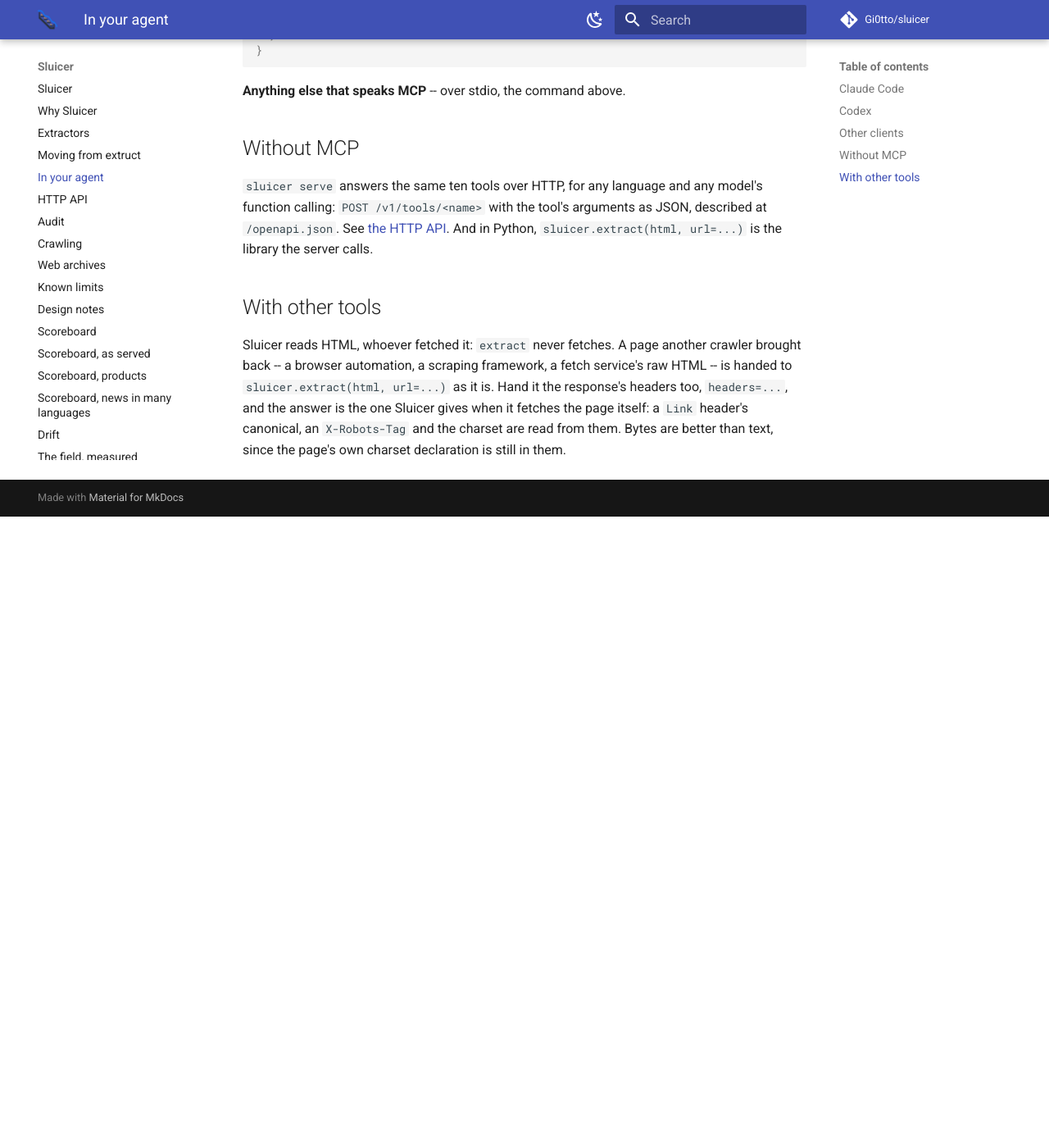
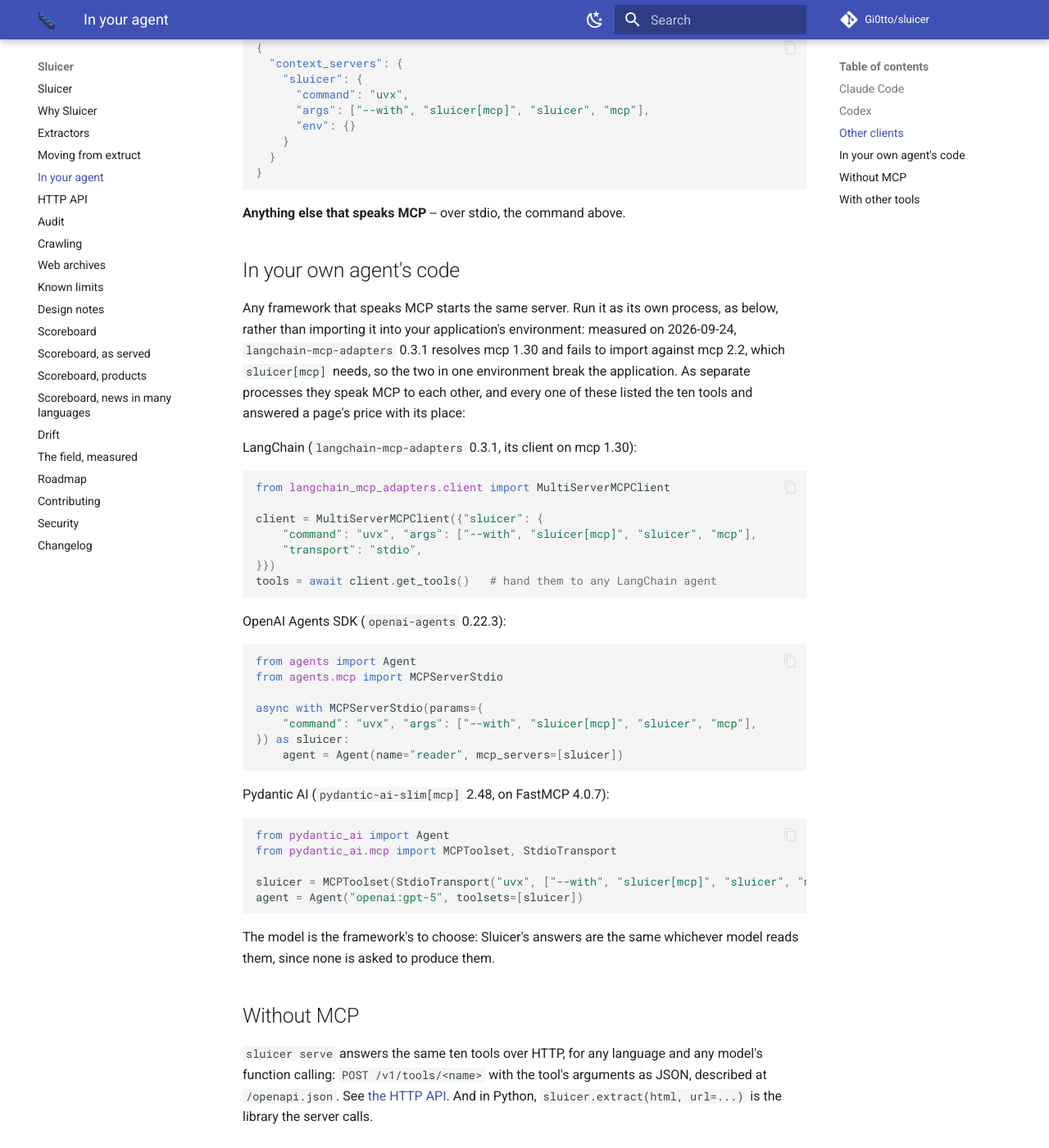
Before and after one commit to Gi0tto/sluicer, an MkDocs documentation site: the page built from docs/agents.md, in a window 1280 px wide and 1400 px high, scrolled down 2578 px. Shown: the whole window at 82% size. Built offline with MkDocs 1.6.1 and Material for MkDocs 9.7.7, drawn with Linux system fonts in a browser that asks for light colours; comment, search, counter and statistics services are not loaded; before the commit the page ends 3208 px from its top, so only the background shows below that; some of the changed text lies outside the part shown.

Commit message:
docs: Sluicer in three agent frameworks, after six other fetchers
LangChain, the OpenAI Agents SDK and Pydantic AI each listed the ten
tools and answered a page's price with its place, with no model and no
key. langchain-mcp-adapters 0.3.1 resolves mcp 1.30 and fails to import
against the mcp 2.2 Sluicer needs, so the page says to run the server as
its own process, where the two speak MCP to each other.

Playwright, Crawl4AI, Scrapling, Scrapy and httpx each fetched a local
page and handed it over, bytes or text, headers included, and Sluicer
read the price and the Link header's canonical from each. Firecrawl's
raw_html is shown from firecrawl-py 4.44's model, not run, since its
service needs a key. Gemini CLI was run: gemini mcp add writes the entry
shown, and the server connects in a folder the CLI trusts.

The changelog's Unreleased section records the fixes the news
scoreboard found.

````diff
--- a/docs/agents.md
+++ b/docs/agents.md
@@ -64,8 +64,9 @@
 
 ## Other clients
 
-These are written from each client's own documentation, as it read on
-2026-09-24, and were not run here. Each starts the same command.
+Gemini CLI was run here; the others are written from each client's own
+documentation, as it read on 2026-09-24, and were not. Each starts the same
+command.
 
 **Cursor** -- `.cursor/mcp.json` in a project, or `~/.cursor/mcp.json`:
 
@@ -101,8 +102,16 @@
 code --add-mcp '{"name":"sluicer","command":"uvx","args":["--with","sluicer[mcp]","sluicer","mcp"]}'
 ```
 
-**Gemini CLI** -- `~/.gemini/settings.json`, or `.gemini/settings.json` in a
-project:
+**Gemini CLI** -- run on 2026-09-24:
+
+```bash
+gemini mcp add -s user sluicer uvx --with 'sluicer[mcp]' sluicer mcp
+```
+
+writes this into `~/.gemini/settings.json` (or `.gemini/settings.json` in a
+project, without `-s user`), and `gemini mcp list` then shows the server
+connected. Gemini CLI starts MCP servers only in a folder it trusts: in one
+it does not, the server is listed as disabled.
 
 ```json
 {
@@ -137,6 +146,53 @@
 
 **Anything else that speaks MCP** -- over stdio, the command above.
 
+## In your own agent's code
+
+Any framework that speaks MCP starts the same server. Run it as its own
+process, as below, rather than importing it into your application's
+environment: measured on 2026-09-24, `langchain-mcp-adapters` 0.3.1 resolves
+mcp 1.30 and fails to import against mcp 2.2, which `sluicer[mcp]` needs, so
+the two in one environment break the application. As separate processes they
+speak MCP to each other, and every one of these listed the ten tools and
+answered a page's price with its place:
+
+LangChain (`langchain-mcp-adapters` 0.3.1, its client on mcp 1.30):
+
+```python
+from langchain_mcp_adapters.client import MultiServerMCPClient
+
+client = MultiServerMCPClient({"sluicer": {
+    "command": "uvx", "args": ["--with", "sluicer[mcp]", "sluicer", "mcp"],
+    "transport": "stdio",
+}})
+tools = await client.get_tools()   # hand them to any LangChain agent
+```
+
+OpenAI Agents SDK (`openai-agents` 0.22.3):
+
+```python
+from agents import Agent
+from agents.mcp import MCPServerStdio
+
+async with MCPServerStdio(params={
+    "command": "uvx", "args": ["--with", "sluicer[mcp]", "sluicer", "mcp"],
+}) as sluicer:
+    agent = Agent(name="reader", mcp_servers=[sluicer])
+```
+
+Pydantic AI (`pydantic-ai-slim[mcp]` 2.48, on FastMCP 4.0.7):
+
+```python
+from pydantic_ai import Agent
+from pydantic_ai.mcp import MCPToolset, StdioTransport
+
+sluicer = MCPToolset(StdioTransport("uvx", ["--with", "sluicer[mcp]", "sluicer", "mcp"]))
+agent = Agent("openai:gpt-5", toolsets=[sluicer])
+```
+
+The model is the framework's to choose: Sluicer's answers are the same
+whichever model reads them, since none is asked to produce them.
+
 ## Without MCP
 
 `sluicer serve` answers the same ten tools over HTTP, for any language and any
@@ -146,10 +202,46 @@
 
 ## With other tools
 
-Sluicer reads HTML, whoever fetched it: `extract` never fetches. A page
-another crawler brought back -- a browser automation, a scraping framework, a
-fetch service's raw HTML -- is handed to `sluicer.extract(html, url=...)` as
-it is. Hand it the response's headers too, `headers=...`, and the answer is
-the one Sluicer gives when it fetches the page itself: a `Link` header's
-canonical, an `X-Robots-Tag` and the charset are read from them. Bytes are
-better than text, since the page's own charset declaration is still in them.
+Sluicer reads HTML, whoever fetched it: `extract` never fetches. Hand it the
+page as the other tool brought it back -- bytes are better than text, since
+the page's own charset declaration is still in them -- with the address it
+came from and, when the tool keeps them, the response's headers: a `Link`
+header's canonical, an `X-Robots-Tag` and the charset are read from those.
+Each of these was run on 2026-09-24 against a local page, and each answered
+its price with its place and its canonical from the `Link` header:
+
+```python
+import sluicer
+
+# httpx 0.28
+r = httpx.get(url)
+sluicer.extract(r.content, url=str(r.url), headers=dict(r.headers))
+
+# Playwright 1.63: the rendered page, as text
+response = page.goto(url)
+sluicer.extract(page.content(), url=page.url, headers=response.all_headers())
+
+# Scrapling 0.4
+page = Fetcher.get(url)
+sluicer.extract(page.body, url=page.url, headers=dict(page.headers))
+
+# Crawl4AI 0.9: inside `async with AsyncWebCrawler() as crawler`
+result = await crawler.arun(url=url)
+sluicer.extract(result.html, url=result.url, headers=result.response_headers)
+
+# Scrapy 2.19: in a spider's callback
+headers = {k.decode(): v[0].decode() for k, v in response.headers.items()}
+sluicer.extract(response.body, url=response.url, headers=headers)
+```
+
+Firecrawl's raw HTML is the page as it was received, and `firecrawl-py`
+4.44 holds it in `raw_html`; this one was not run here, since Firecrawl's
+service needs a key:
+
+```python
+doc = Firecrawl(api_key=key).scrape(url, formats=["rawHtml"])
+sluicer.extract(doc.raw_html, url=doc.metadata.source_url)
+```
+
+All six install beside Sluicer's base package in one environment; the base
+package needs only lxml and click.
````
Also changed, not shown: CHANGELOG.md (+47 -0 lines).
